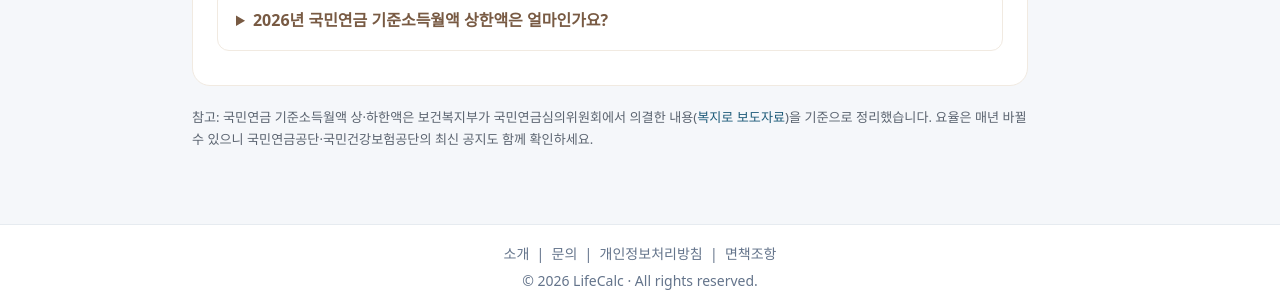
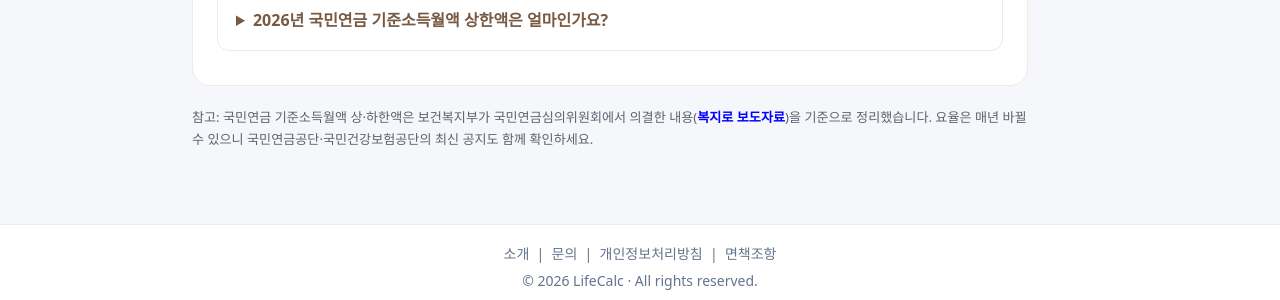
Before and after one commit to khai-lang/LifeCalc, a Jekyll site: the page built from _posts/guide/2026-10-08-four-insurance-rates-2026.md, in a window 1280 px wide and 900 px high, scrolled down 2945 px. Shown: the part 592-892 px from the top of the window. Built offline with Jekyll 4.4.1, drawn with Linux system fonts in a browser that asks for light colours.

Commit message:
Update 2026-10-08-four-insurance-rates-2026.md

```diff
--- a/_posts/guide/2026-10-08-four-insurance-rates-2026.md
+++ b/_posts/guide/2026-10-08-four-insurance-rates-2026.md
@@ -218,7 +218,7 @@ categories: [guide]
 </section>
 
 <p class="fi-ref">
-  참고: 국민연금 기준소득월액 상·하한액은 보건복지부가 국민연금심의위원회에서 의결한 내용(<a href="https://www.bokjiro.go.kr/ssis-tbu/cms/pc/news/news/1309186_1114.html" target="_blank" rel="noopener">복지로 보도자료</a>)을 기준으로 정리했습니다.
+  참고: 국민연금 기준소득월액 상·하한액은 보건복지부가 국민연금심의위원회에서 의결한 내용(<a href="https://www.bokjiro.go.kr/ssis-tbu/cms/pc/news/news/1309186_1114.html" rel="noopener"><strong style="color: blue;">복지로 보도자료</strong></a>)을 기준으로 정리했습니다.
   요율은 매년 바뀔 수 있으니 국민연금공단·국민건강보험공단의 최신 공지도 함께 확인하세요.
 </p>
 
```
